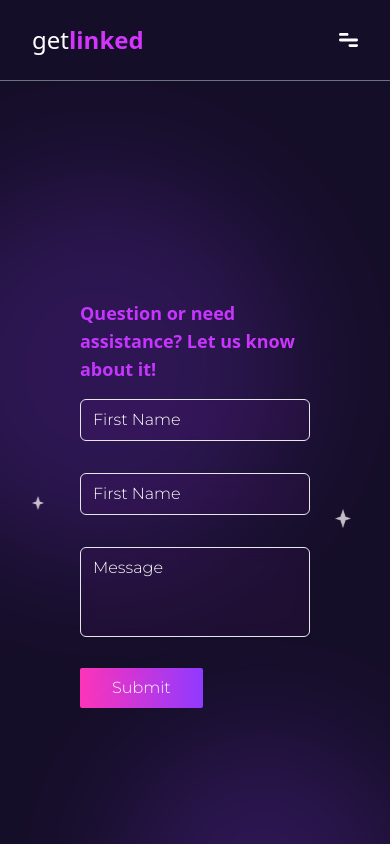
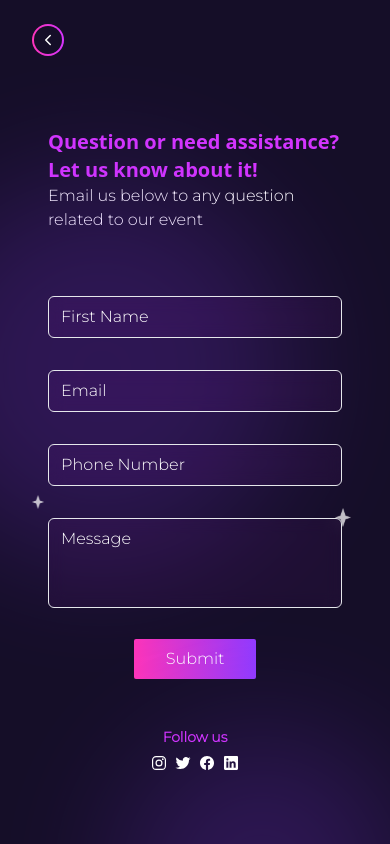
Before and after one commit to OverflowDev/getlinked-challenge, a React (Vite) app: page /contact in a window 390 px wide. Built offline with nearby package versions, Linux system fonts and the light colour scheme; a web font is replaced by a local one.

Commit message:
getlinked challenge

```diff
--- a/src/components/Contact.jsx
+++ b/src/components/Contact.jsx
@@ -1,20 +1,46 @@
-
+import { Link } from 'react-router-dom'
+import { useState, useEffect } from "react"
 
 import Star from '../assets/star.svg'
 import StarPu from '../assets/starpu.svg'
 import Navbar from '../layouts/Navbar'
 
 function Contact() {
+
+    const [isDesktop, setIsDesktop] = useState(window.innerWidth >= 768); // Adjust the breakpoint as needed
+
+    useEffect(() => {
+        function handleResize() {
+        setIsDesktop(window.innerWidth >= 768); // Adjust the breakpoint as needed
+        }
+
+        window.addEventListener("resize", handleResize);
+        return () => {
+        window.removeEventListener("resize", handleResize);
+        };
+    }, []);
+
   return (
     <div className='overflow-hidden h-screen '>
-        <Navbar />
+        {isDesktop ? (
+            <Navbar />
+        ) : (
+            <nav className='py-6 md:px-24 px-8 flex justify-start'>
+                <Link to='/' className='md:hidden flex items-center justify-center w-8 h-8 rounded-full bg-gradient-to-r from-lgrad to-secondary'>
+                    <div className='w-7 h-7 rounded-full flex items-center justify-center bg-main'>
+                        <ion-icon name="chevron-back-outline"></ion-icon>
+                    </div>
+                </Link>
+            </nav>
+        )}
+
         <div className='md:px-24 px-8 h-full flex items-center relative'>
             <div className="absolute md:top-36 md:left-36 top-24 right-24 w-96 h-96 bg-primary rounded-full blur-3xl opacity-20 "></div>
             <div className="absolute -bottom-24 -right-4 md:w-96 w-72 md:h-96 h-72 bg-primary rounded-full blur-3xl opacity-20 "></div>
             <img src={Star} alt="star" className='absolute md:top-[20%] md:left-[20%] w-3 animate-pulse' />
             <img src={Star} alt="star" className='absolute md:bottom-[20%] md:right-[50%] bottom-[47%] right-[10%] w-4 animate-pulse' />
 
-            <div className='md:flex md:justify-between md:items-center items-start md:py-12 py-8 w-full'>
+            <div className='md:flex md:justify-between md:items-center items-start md:py-12 py-8 w-full h-full'>
 
                 <div className='hidden md:flex flex-col max-w-xl md:mt-0 mt-12 gap-4'>
                     <div className='md:flex md:justify-start justify-center hidden'>
@@ -45,10 +71,10 @@ function Contact() {
                     </div>
                 </div>
 
-                <div className='lg:w-6/12 h-full'>
-                    <div className='p-12 md:w-3/4 md:h-full h-full md:rounded-md md:shadow-lg md:shadow-black md:bg-white md:backdrop-blur md:bg-clip-padding md:backdrop-filter md:bg-opacity-5'>
-                        <h2 className='font-clash-display text-secondary w-64 text-lg font-bold '>Question or need assistance? Let us know about it!</h2>
-
+                <div className='lg:w-6/12 md:h-max h-full'>
+                    <div className='md:p-12 p-4 md:w-3/4 md:h-full h-full md:rounded-md md:shadow-lg md:shadow-black md:bg-white md:backdrop-blur md:bg-clip-padding md:backdrop-filter md:bg-opacity-5'>
+                        <h2 className='font-clash-display text-secondary md:w-64 w-full md:text-lg text-xl font-bold '>Question or need assistance? Let us know about it!</h2>
+                        <h3 className='block md:hidden mb-12'>Email us below to any question related to our event</h3>
                         <div className='flex-col '>
                             <form>
                                 <input
@@ -57,22 +83,38 @@ function Contact() {
                                     placeholder='First Name'
                                 />
                                 <input
-                                    type="text"
-                                    className='w-full border px-3 rounded-md bg-secondary bg-opacity-5 backdrop-blur mt-8 py-2 text-white placeholder:text-white focus:text-white focus:outline-none'
-                                    placeholder='First Name'
+                                    type="email"
+                                    className='w-full border px-3 rounded-md bg-secondary bg-opacity-5 backdrop-blur md:mt-6 mt-8 py-2 text-white placeholder:text-white focus:text-white focus:outline-none'
+                                    placeholder='Email'
+                                />
+                                <input
+                                    type="number"
+                                    className='w-full border px-3 rounded-md bg-secondary bg-opacity-5 backdrop-blur md:mt-6 mt-8 py-2 text-white placeholder:text-white focus:text-white focus:outline-none'
+                                    placeholder='Phone Number'
                                 />
                                 <textarea
-                                    className='resize-none w-full border px-3 rounded-md bg-secondary bg-opacity-5 backdrop-blur mt-8 py-2 text-white placeholder:text-white focus:text-white focus:outline-none'
+                                    className='resize-none w-full border px-3 rounded-md bg-secondary bg-opacity-5 backdrop-blur md:mt-6 mt-8 py-2 text-white placeholder:text-white focus:text-white focus:outline-none'
                                     name="message"
                                     cols="5"
                                     rows="3"
                                     placeholder='Message'
                                 ></textarea>
 
-                                <div className='flex items-center mt-6'>
-                                    <button type='submit' className='bg-gradient-to-r from-lgrad to-grad py-2 px-8 md:ml-36 rounded-sm'>Submit</button>
+                                <div className='flex justify-center mx-auto mt-6'>
+                                    <button type='submit' className='bg-gradient-to-r from-lgrad to-grad py-2 px-8 rounded-sm'>Submit</button>
                                 </div>
                             </form>
+
+                            <div className='md:hidden flex justify-center items-center flex-col mt-12'>
+                                <h2 className="text-secondary text-sm font-bold">Follow us</h2>
+                                <div className='flex items-center space-x-2 mt-2'>
+                                    <ion-icon name="logo-instagram"></ion-icon>
+                                    <ion-icon name="logo-twitter"></ion-icon>
+                                    <ion-icon name="logo-facebook"></ion-icon>
+                                    <ion-icon name="logo-linkedin"></ion-icon>
+                                </div>
+                            </div>
+
                         </div>
                     </div>
                 </div>
```
